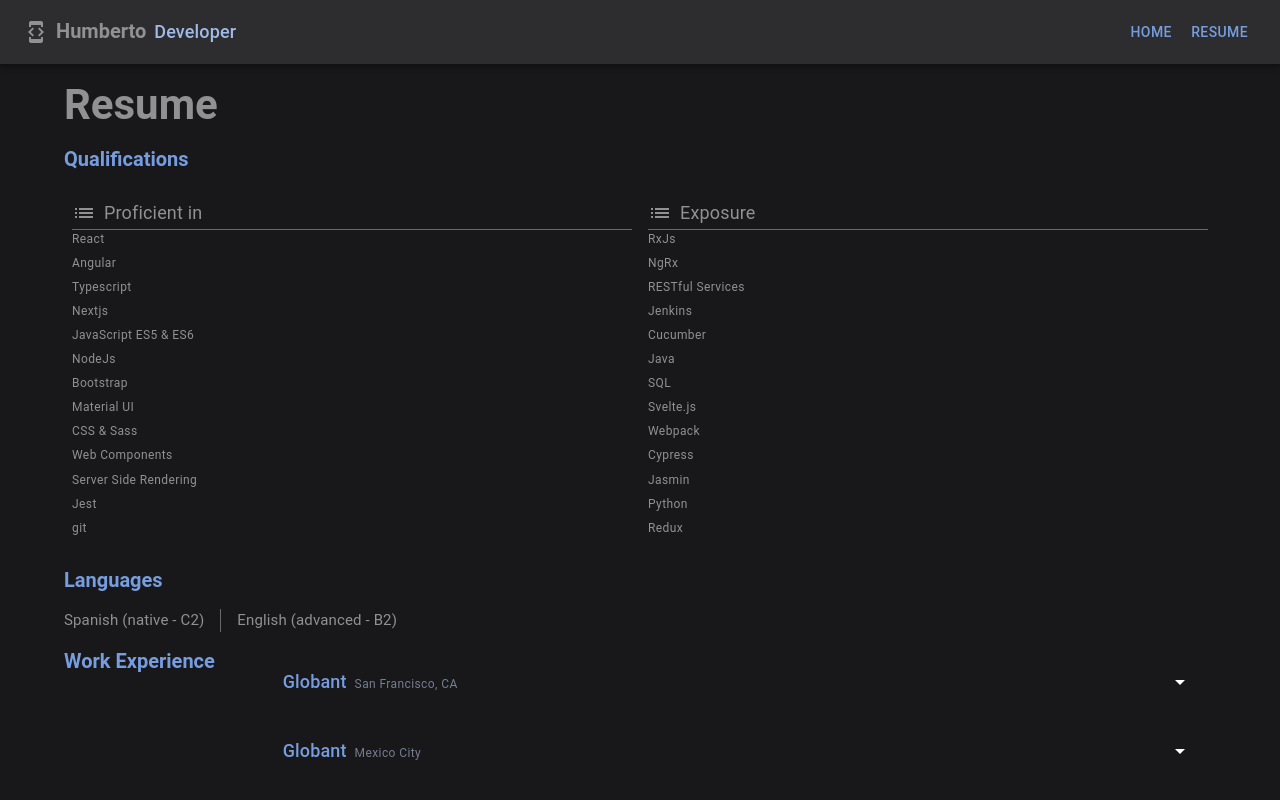
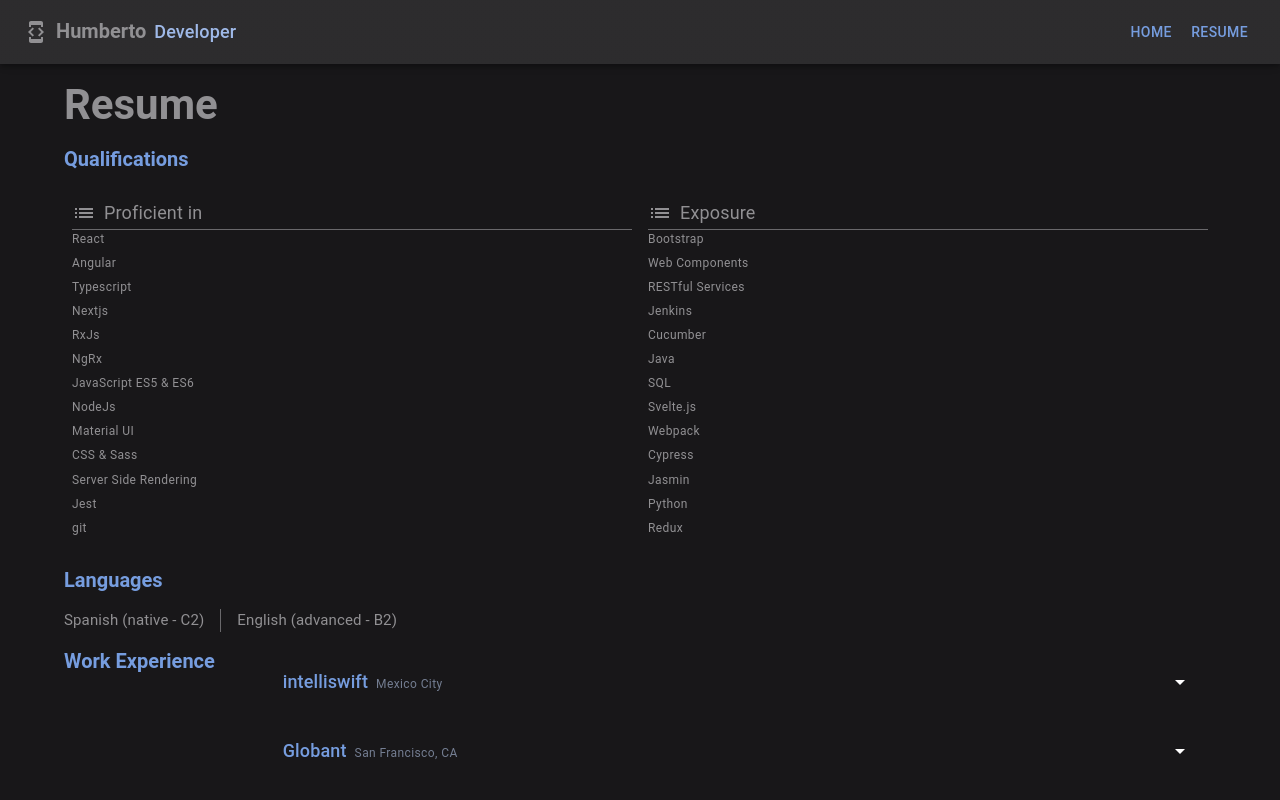
Before and after one commit to beto2do/beto2do.github.io, a Next.js app: page /resume in a window 1280 px wide. Shown: the top 800 px of the page. Built offline with nearby package versions, Linux system fonts and the light colour scheme.

Commit message:
update cv

```diff
--- a/src/components/Hero.tsx
+++ b/src/components/Hero.tsx
@@ -60,7 +60,7 @@ export default function Hero() {
                             color="text.secondary"
                             sx={{ alignSelf: 'justify' }}
                         >
-                            I am an accomplished software engineer, boasting an extensive 13-year background in analyzing, designing, developing, and integrating web application solutions. Proficient in Angular, React and Node.js. I excel in implementing enhancements to user experience and code quality. My attributes include being a fast learner, highly committed, and adaptable in various scenarios.
+                            I am an accomplished software engineer, boasting an extensive 14-year background in analyzing, designing, developing, and integrating web application solutions. Proficient in Angular, React and Node.js. I excel in implementing enhancements to user experience and code quality. My attributes include being a fast learner, highly committed, and adaptable in various scenarios.
                         </Typography>
                         <Typography
                             variant="h6"
--- a/src/components/Resume/ProjectView.tsx
+++ b/src/components/Resume/ProjectView.tsx
@@ -28,8 +28,8 @@ const ProjectView: FC<ProjectViewProps> = ({project}) => {
                     <List dense>
                         {project.responsibilities.map((responsibility) => (
                             <ListItem key={responsibility} dense>
-                                <ListItemIcon>
-                                    <CircleIcon fontSize='small' color='primary'/>
+                                <ListItemIcon sx={{ minWidth: 20 }}>
+                                    <CircleIcon sx={{ fontSize: 10 }} color='primary'/>
                                 </ListItemIcon>
                                 <ListItemText>{responsibility}</ListItemText>
                             </ListItem>
--- a/src/data/resume.json
+++ b/src/data/resume.json
@@ -3,8 +3,8 @@
     "shortName": "Humberto",
     "title": "Web UI Developer Sr, Software Engineer",
     "email": "humberto2do@gmail.com",
-    "phone": "510-604-46-14",
-    "summary": "I am an accomplished software engineer, boasting an extensive 13-year background in analyzing, designing, developing, and integrating web application solutions. EXPERT in Angular, React and Node.js. I excel in implementing enhancements to user experience and code quality. My attributes include being a fast learner, highly committed, and adaptable in various scenarios.",
+    "phone": "",
+    "summary": "I am an accomplished software engineer, boasting an extensive 14-year background in analyzing, designing, developing, and integrating web application solutions. Proficient in Angular, React and Node.js. I excel in implementing enhancements to user experience and code quality. My attributes include being a fast learner, highly committed, and adaptable in various scenarios.",
     "languages": [
         "Spanish (native - C2)",
         "English (advanced - B2)"
@@ -20,6 +20,31 @@
     ],
     "experience": [
         {
+            "company": "intelliswift",
+            "location": "Mexico City",
+            "projects": [
+                {
+                    "title": "Angular Developer Sr",
+                    "name":"Google Mexico",
+                    "startDate": "Oct 2024",
+                    "endDate": "Present",
+                    "responsibilities": [
+                        "Collaborated with the Google team to maintain an internal platform with Angular",
+                        "Developed new features for the platform and improve UX with error handle",
+                        "Developed and refactored unit tests."
+                    ],
+                    "tools": [
+                        "Angular 19",
+                        "RxJS",
+                        "Material UI",
+                        "Google development tools",
+                        "Typescript",
+                        "Automated tests"
+                    ]
+                }
+            ]
+        },
+        {
             "company": "Globant",
             "location": "San Francisco, CA",
             "projects": [
@@ -27,7 +52,7 @@
                     "title": "Web UI Developer Sr, Software Designer",
                     "name": "Google(FA)",
                     "startDate": "Jan 2024",
-                    "endDate": "Present",
+                    "endDate": "Jul 2024",
                     "responsibilities": [
                         "Integrated Chat Bot of Dialog Flow CX and highlighted it with React. That view is used in presales with clients.",
                         "Developed Video Advanced Search UI with NextJs, Material UI and React. Created a couple of components like: video player, carousel, form filters, modal, slide etc. Consumed Generative AI API to get videos where a text or image are sent to find videos that have those prompts.  The platform was shown in Google's Next 24 event and it got client demos for presales."
@@ -381,14 +406,14 @@
         {"name":"Angular", "level": "EXPERT"},
         {"name":"Typescript", "level": "EXPERT"},
         {"name":"Nextjs", "level": "EXPERT"},
-        {"name":"RxJs", "level": "FAMILIAR"},
-        {"name":"NgRx", "level": "FAMILIAR"},
+        {"name":"RxJs", "level": "EXPERT"},
+        {"name":"NgRx", "level": "EXPERT"},
         {"name":"JavaScript ES5 & ES6", "level": "EXPERT"},
         {"name":"NodeJs", "level": "EXPERT"},
-        {"name":"Bootstrap", "level": "EXPERT"},
+        {"name":"Bootstrap", "level": "FAMILIAR"},
         {"name":"Material UI", "level": "EXPERT"},
         {"name":"CSS & Sass", "level": "EXPERT"},
-        {"name":"Web Components", "level": "EXPERT"},
+        {"name":"Web Components", "level": "FAMILIAR"},
         {"name":"Server Side Rendering", "level": "EXPERT"},
         {"name":"Jest", "level": "EXPERT"},
         {"name":"RESTful Services", "level": "FAMILIAR"},
```
